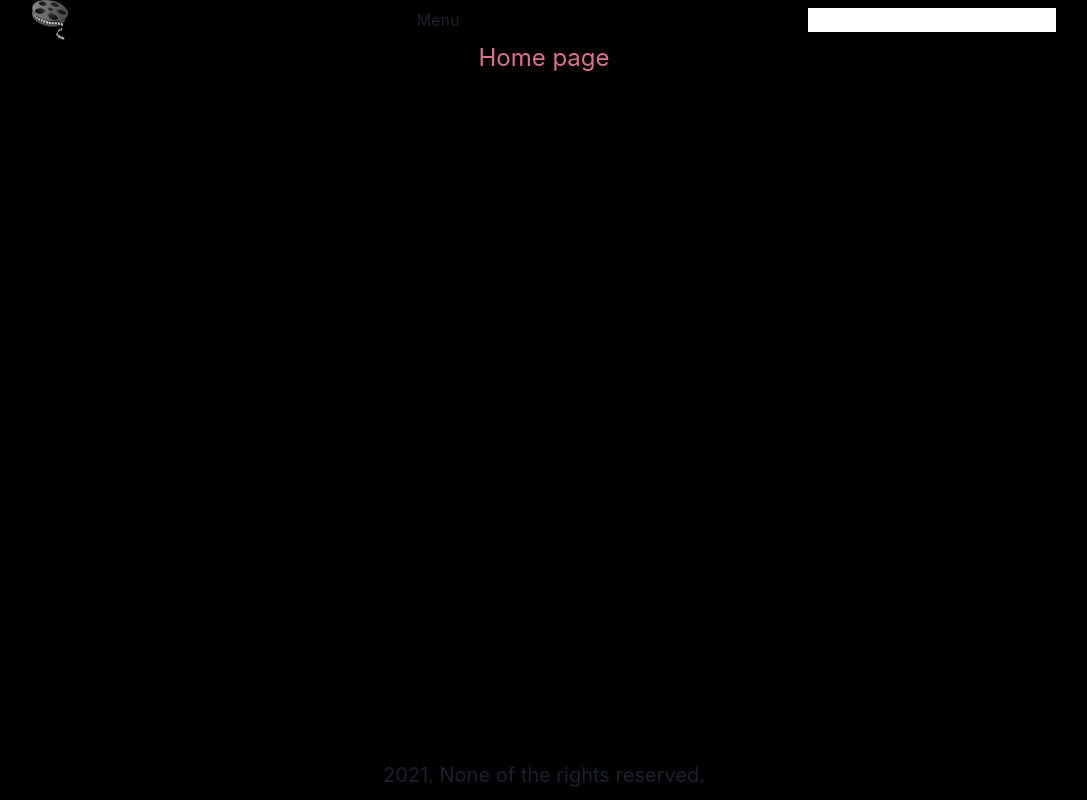
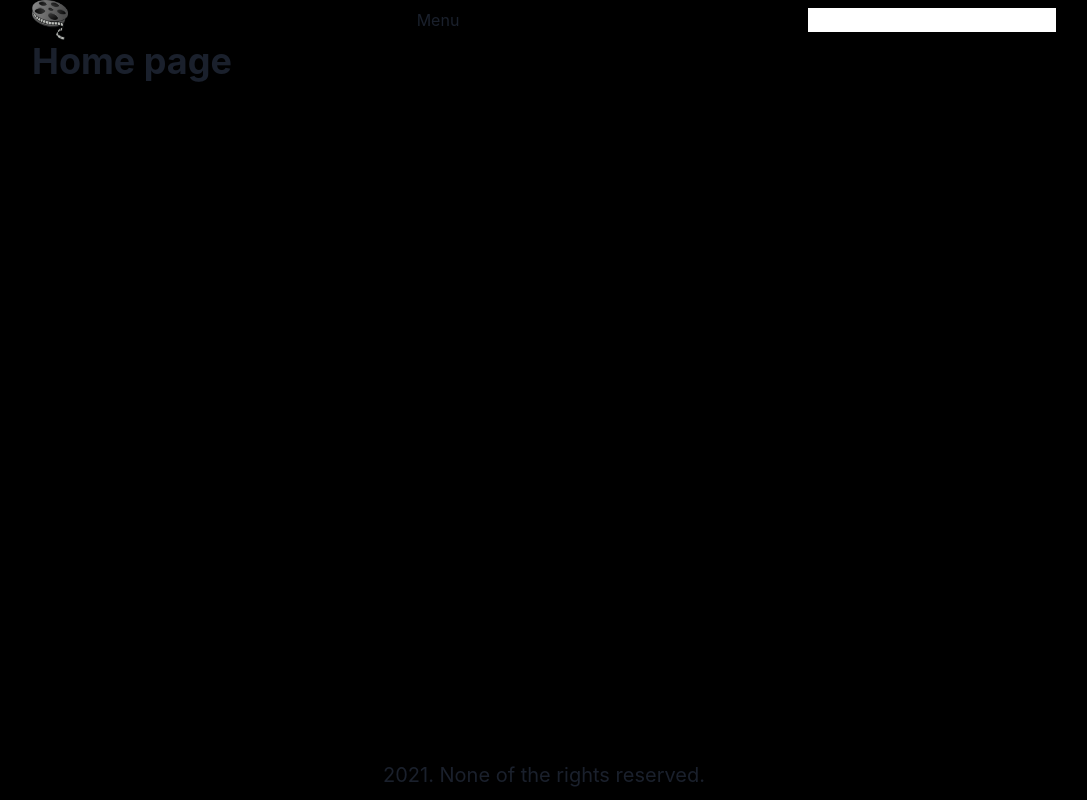
Before and after one commit to bykbaiev/movie-db, a React (Create React App) app: page / in a window 1280 px wide. Shown: the whole page, without its empty margins (96-1183 px from the left). Built offline with nearby package versions, Linux system fonts and the light colour scheme.

Commit message:
feat(chakra-ui): remove CSS-in-JS libs
feat/chakra-ui

```diff
--- a/src/Routes.tsx
+++ b/src/Routes.tsx
@@ -1,14 +1,14 @@
+import {Heading} from '@chakra-ui/react';
 import {
   Route,
   Routes as Switch
 } from 'react-router-dom';
-import styled from 'styled-components';
 
 import { GeneralLayout } from './layouts/General'
 
 export const Routes = () => (
   <Switch>
-    <Route path="/" element={<GeneralLayout darkMode />}>
+    <Route path="/" element={<GeneralLayout />}>
       <Route path="/" element={<Home />} />
       <Route path="/movie" element={<BlankScreen />} />
       <Route path="/movie/:id" element={<Movie />} />
@@ -16,14 +16,10 @@ export const Routes = () => (
   </Switch>
 );
 
-const Title = styled.h1`
-  font-size: 1.5em;
-  text-align: center;
-  color: palevioletred;
-`;
+const BasePage = ({message}: {message: string}) => (<Heading as="h1" size="xl">{message}</Heading>);
 
-const Home = () => (<Title>Home page</Title>);
+const Home = () => (<BasePage message="Home page" />);
 
-const BlankScreen = () => (<Title>Empty Ooops!</Title>);
+const BlankScreen = () => (<BasePage message="Empty Ooops!" />);
 
-const Movie = () => (<Title>Movie details</Title>);
+const Movie = () => (<BasePage message="Movie details" />);
--- a/src/components/Footer/Footer.tsx
+++ b/src/components/Footer/Footer.tsx
@@ -1,23 +1,17 @@
-import { Text } from '@chakra-ui/react';
-import styled from 'styled-components';
+import { Box, Text } from '@chakra-ui/react';
 
 export const FOOTER_HEIGHT = '50px';
-
-const Wrapper = styled.div`
-  height: ${FOOTER_HEIGHT};
-  line-height: ${FOOTER_HEIGHT};
-`;
 
 export const Footer = () => {
   const year = new Date().getFullYear();
 
   return (
-    <Wrapper>
+    <Box height={FOOTER_HEIGHT} lineHeight={FOOTER_HEIGHT}>
       <Text
         align="center"
         fontSize="xl">
         {year}. None of the rights reserved.
       </Text>
-    </Wrapper>
+    </Box>
   );
 };
--- a/src/components/Title/index.ts
+++ /dev/null
@@ -1 +0,0 @@
-export {H1, H2} from './Title';
--- a/src/layouts/General/layout.tsx
+++ b/src/layouts/General/layout.tsx
@@ -1,39 +1,16 @@
+import { Box } from '@chakra-ui/react';
 import { Footer, FOOTER_HEIGHT } from 'components/Footer';
 import { Header } from 'components/Header';
 import { Outlet } from 'react-router-dom';
-import styled from 'styled-components';
 
-type Props = {
-  darkMode: boolean;
-};
-
-const Background = styled.div<Props>`
-  position: fixed;
-  top: 0;
-  right: 0;
-  bottom: 0;
-  left: 0;
-  background-color: ${props => props.darkMode ? '#000' : '#fff'};
-`;
-
-const Column = styled.main`
-  margin: 0 auto;
-  width: 100%;
-  max-width: 1024px;
-`;
-
-const Content = styled.div`
-  min-height: calc(100vh - ${FOOTER_HEIGHT});
-`;
-
-export const GeneralLayout = ({darkMode}: Props) => (
-  <Background darkMode={darkMode}>
-    <Column>
-      <Content>
+export const GeneralLayout = () => (
+  <Box pos="fixed" top={0} right={0} bottom={0} left={0} bgColor="#000">
+    <Box m="0 auto" w="100%" maxW="1024px">
+      <Box minH={`calc(100vh - ${FOOTER_HEIGHT})`}>
         <Header />
         <Outlet />
-      </Content>
+      </Box>
       <Footer />
-    </Column>
-  </Background>
+    </Box>
+  </Box>
 );
```
Also changed, not shown: package.json (+0 -8 lines), src/components/Title/Title.tsx (deleted, +0 -16 lines), 1 other file (tests, documents, lock files or other folders).
